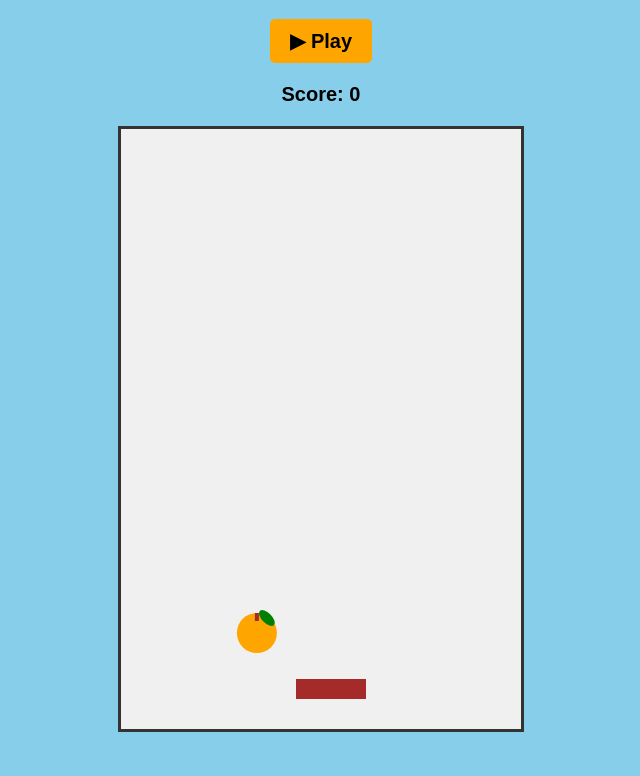
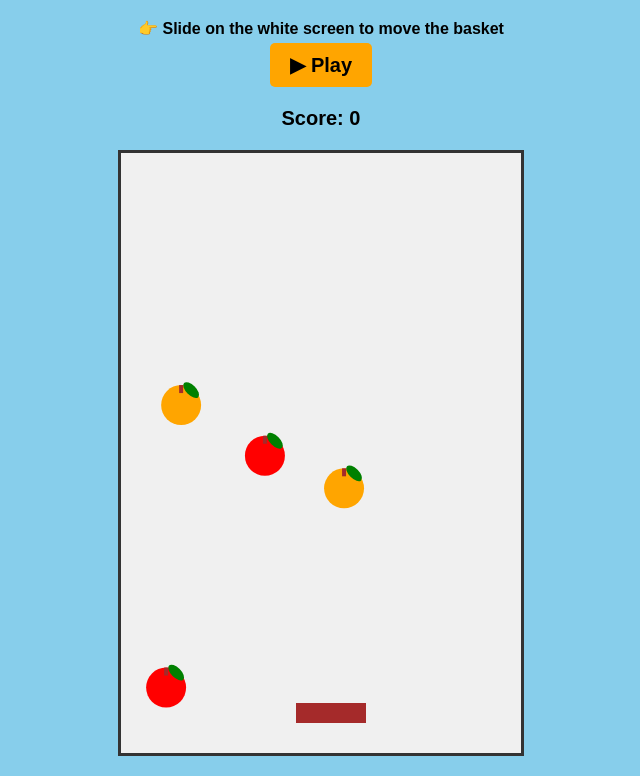
Before and after one commit to Sign-Light/CatchTheOrange, a plain HTML site: page index.html in a window 1280 px wide. Both pictures are taken after a click on the button "▶ Play". Shown: the part 62-838 px from the top of the page, without its empty margins (319-959 px from the left). Before the commit the page ends 814 px from the top, so only its background shows below. Drawn offline with Linux system fonts and the light colour scheme.

Commit message:
Update index.html

```diff
--- a/index.html
+++ b/index.html
@@ -16,7 +16,12 @@
       display: block;
       margin: 20px auto;
       border: 3px solid #333;
-      touch-action: none; /* Prevents page scrolling while swiping */
+      touch-action: none;
+    }
+    #instructions {
+      font-size: 16px;
+      font-weight: bold;
+      margin: 5px;
     }
     #score {
       font-size: 20px;
@@ -45,6 +50,7 @@
 </head>
 <body>
   <h1>Catch the Orange 🍊</h1>
+  <p id="instructions">👉 Slide on the white screen to move the basket</p>
   <button id="playButton">▶ Play</button>
   <p id="score">Score: 0</p>
   <p id="gameOver">Game Over! Press Play to try again.</p>
@@ -54,14 +60,18 @@
     const canvas = document.getElementById("gameCanvas");
     const ctx = canvas.getContext("2d");
 
-    let basket, orange, score, gameOver, running;
+    let basket, fruits, score, gameOver, running, animation;
 
     function initGame() {
       basket = { x: 175, y: 550, width: 70, height: 20 };
-      orange = { x: Math.random() * 370, y: 0, size: 40, speed: 3 };
+      fruits = [];
       score = 0;
       gameOver = false;
       running = true;
+      animation = null;
+
+      // Spawn first fruits
+      spawnFruit();
       document.getElementById("score").textContent = "Score: 0";
       document.getElementById("score").style.display = "block";
       document.getElementById("gameOver").style.display = "none";
@@ -72,7 +82,20 @@
       update();
     });
 
-    // Touch & mouse drag control
+    // Spawn fruit randomly (orange or apple)
+    function spawnFruit() {
+      let type = Math.random() < 0.7 ? "orange" : "apple"; // 70% chance orange
+      let fruit = {
+        type,
+        x: Math.random() * 370,
+        y: 0,
+        size: 40,
+        speed: 2 + Math.random() * 2
+      };
+      fruits.push(fruit);
+    }
+
+    // Touch + mouse drag
     function moveBasket(x) {
       basket.x = x - basket.width / 2;
       if (basket.x < 0) basket.x = 0;
@@ -97,27 +120,57 @@
       ctx.fillRect(basket.x, basket.y, basket.width, basket.height);
     }
 
-    function drawOrange() {
+    function drawFruit(f, scale = 1, alpha = 1) {
+      ctx.save();
+      ctx.globalAlpha = alpha;
+      ctx.translate(f.x, f.y);
+      ctx.scale(scale, scale);
+
+      if (f.type === "orange") {
         // Orange body
         ctx.beginPath();
-      ctx.arc(orange.x, orange.y, orange.size / 2, 0, Math.PI * 2);
+        ctx.arc(0, 0, f.size / 2, 0, Math.PI * 2);
         ctx.fillStyle = "orange";
         ctx.fill();
         ctx.closePath();
 
         // Leaf
         ctx.beginPath();
-      ctx.ellipse(orange.x + 10, orange.y - 15, 10, 5, Math.PI / 4, 0, Math.PI * 2);
+        ctx.ellipse(10, -15, 10, 5, Math.PI / 4, 0, Math.PI * 2);
         ctx.fillStyle = "green";
         ctx.fill();
         ctx.closePath();
 
         // Stem
         ctx.beginPath();
-      ctx.rect(orange.x - 2, orange.y - 20, 4, 8);
+        ctx.rect(-2, -20, 4, 8);
         ctx.fillStyle = "brown";
         ctx.fill();
         ctx.closePath();
+      } else if (f.type === "apple") {
+        // Apple body
+        ctx.beginPath();
+        ctx.arc(0, 0, f.size / 2, 0, Math.PI * 2);
+        ctx.fillStyle = "red";
+        ctx.fill();
+        ctx.closePath();
+
+        // Leaf
+        ctx.beginPath();
+        ctx.ellipse(10, -15, 10, 5, Math.PI / 4, 0, Math.PI * 2);
+        ctx.fillStyle = "green";
+        ctx.fill();
+        ctx.closePath();
+
+        // Stem
+        ctx.beginPath();
+        ctx.rect(-2, -20, 4, 8);
+        ctx.fillStyle = "brown";
+        ctx.fill();
+        ctx.closePath();
+      }
+
+      ctx.restore();
     }
 
     function update() {
@@ -126,29 +179,62 @@
       ctx.clearRect(0, 0, canvas.width, canvas.height);
 
       drawBasket();
-      drawOrange();
 
-      // Move orange down
-      orange.y += orange.speed;
+      // Draw fruits
+      for (let i = 0; i < fruits.length; i++) {
+        let f = fruits[i];
+        if (animation && animation.fruit === f) {
+          animation.frame++;
+          let scale = 1 + animation.frame * 0.1;
+          let alpha = 1 - animation.frame * 0.1;
+          drawFruit(f, scale, alpha);
+          if (animation.frame > 10) {
+            animation = null;
+            fruits.splice(i, 1);
+            i--;
+            spawnFruit();
+          }
+        } else {
+          drawFruit(f);
+          f.y += f.speed;
 
-      // Missed -> Game Over
-      if (orange.y > canvas.height) {
+          // Missed an orange (just respawn it)
+          if (f.type === "orange" && f.y > canvas.height) {
+            fruits.splice(i, 1);
+            i--;
+            spawnFruit();
+            continue;
+          }
+
+          // If apple falls down safely, respawn it too
+          if (f.type === "apple" && f.y > canvas.height) {
+            fruits.splice(i, 1);
+            i--;
+            spawnFruit();
+            continue;
+          }
+
+          // Collision detection
+          if (
+            f.y + f.size / 2 >= basket.y &&
+            f.x >= basket.x &&
+            f.x <= basket.x + basket.width
+          ) {
+            if (f.type === "orange") {
+              score++;
+              document.getElementById("score").textContent = "Score: " + score;
+              animation = { fruit: f, frame: 0 };
+            } else if (f.type === "apple") {
               document.getElementById("gameOver").style.display = "block";
               running = false;
               return;
             }
+          }
+        }
+      }
 
-      // Collision detection
-      if (
-        orange.y + orange.size / 2 >= basket.y &&
-        orange.x >= basket.x &&
-        orange.x <= basket.x + basket.width
-      ) {
-        score++;
-        document.getElementById("score").textContent = "Score: " + score;
-        orange.y = 0;
-        orange.x = Math.random() * (canvas.width - orange.size);
-      }
+      // Randomly add new fruits over time
+      if (Math.random() < 0.01) spawnFruit();
 
       requestAnimationFrame(update);
     }
```
Lines whose indentation alone changed are shown as unchanged.
